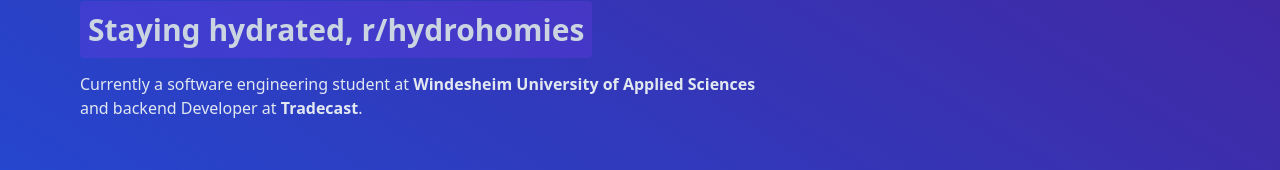
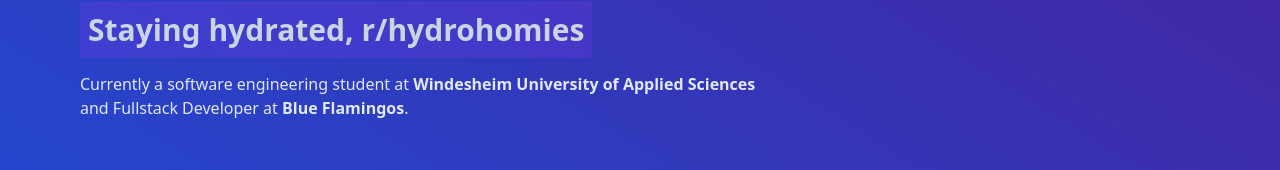
Before and after one commit to rickklaasboer/rickklaasboer.nl, a website built with Parcel: page src/index.html in a window 1280 px wide. Shown: the part 373-543 px from the top of the page. Built offline with nearby package versions, Linux system fonts and the light colour scheme.

Commit message:
chore: update employer

```diff
--- a/src/index.html
+++ b/src/index.html
@@ -102,12 +102,12 @@
           >Windesheim University of Applied Sciences</a
         >
         <br />
-        and backend Developer at
+        and Fullstack Developer at
         <a
-          href="https://www.tradecast.tv"
+          href="https://www.blueflamingos.nl"
           target="_blank"
           class="font-semibold hover:opacity-80 transition-all"
-          >Tradecast</a
+          >Blue Flamingos</a
         >.
       </p>
     </main>
```
